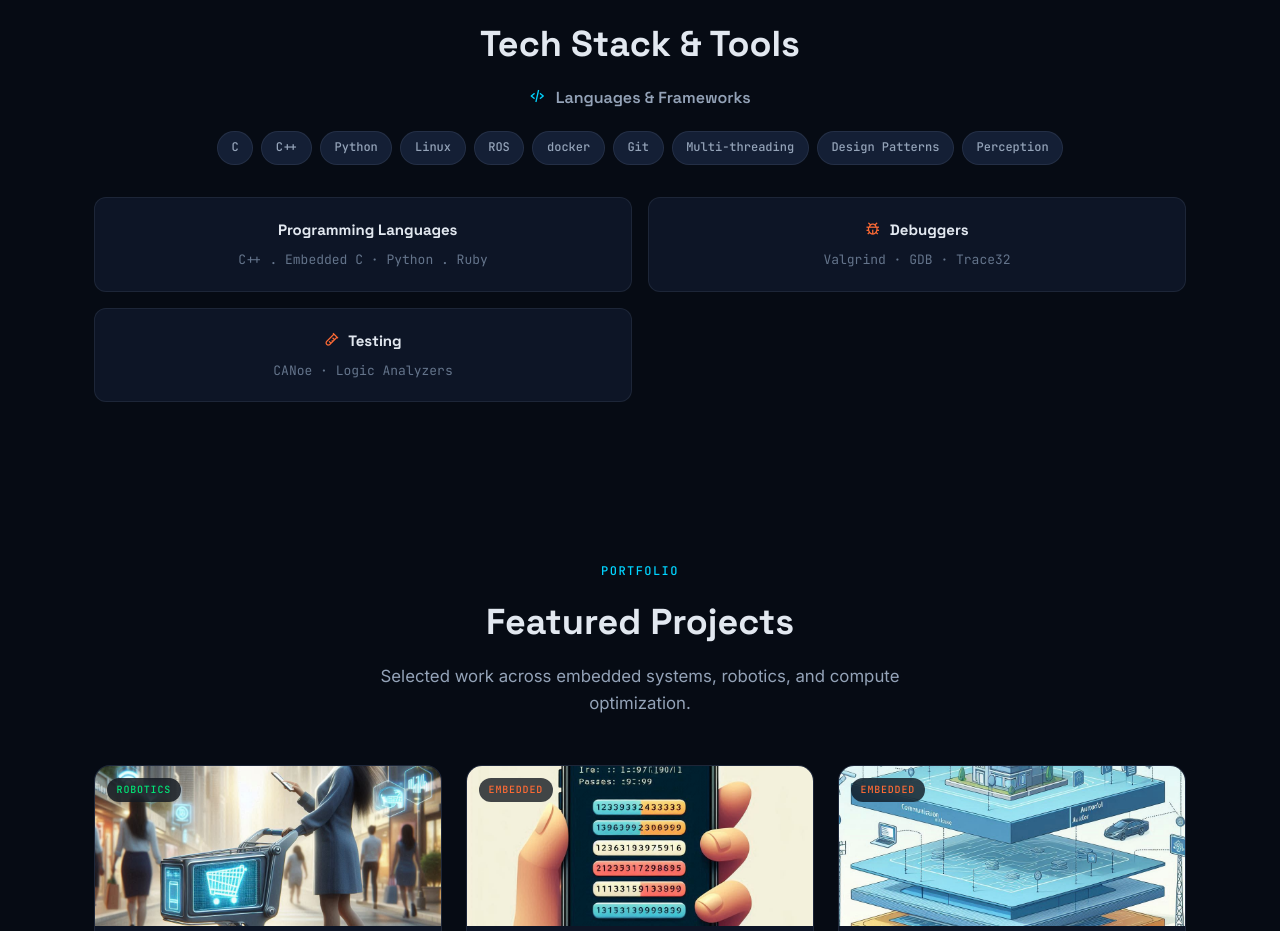
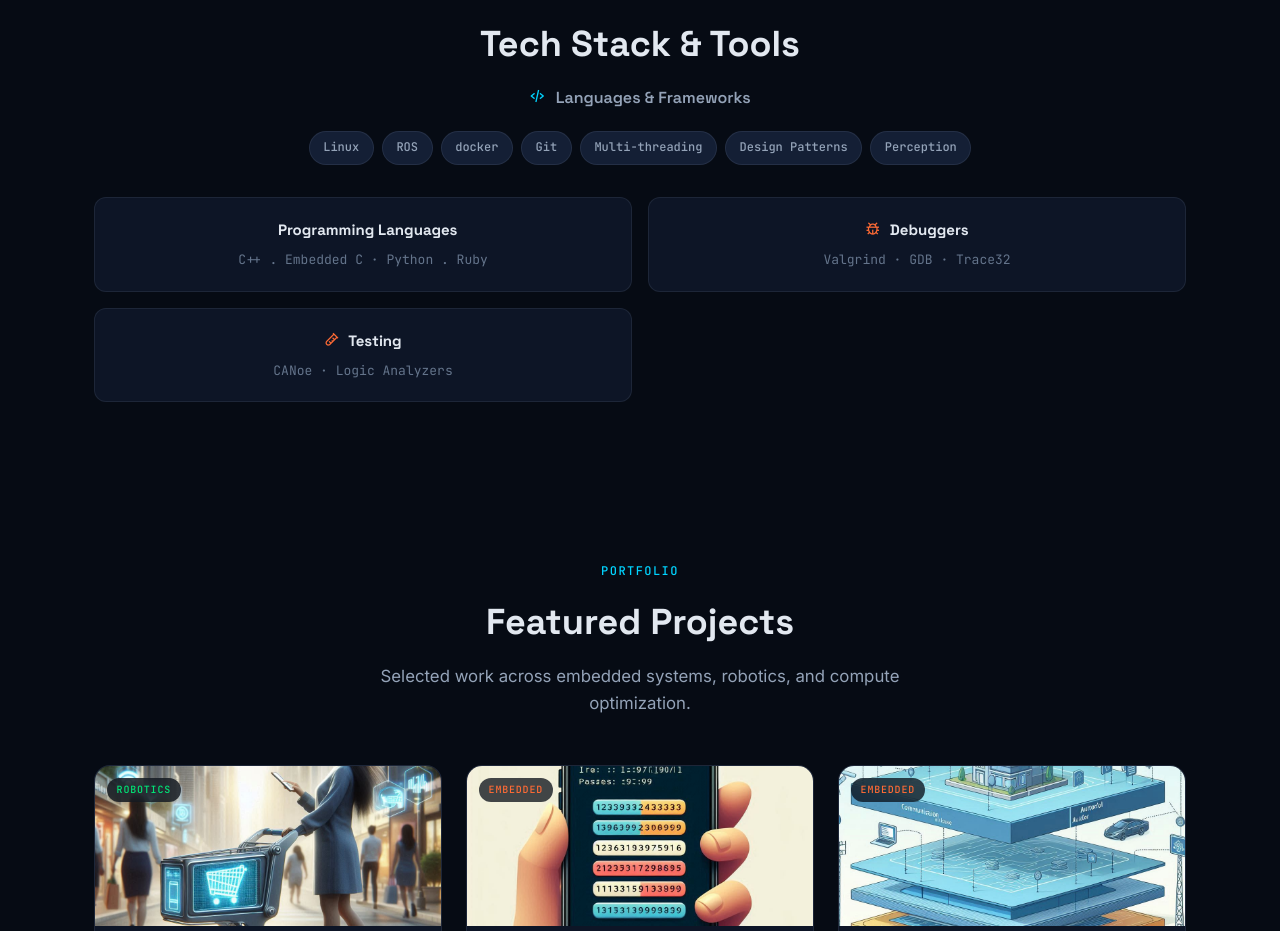
Before and after one commit to Robin005cr/Robin005cr.github.io, a React (Create React App) app: page / in a window 1280 px wide. Shown: the part 2306-3237 px from the top of the page. Built offline with nearby package versions, Linux system fonts and the light colour scheme.

Commit message:
updating CV

```diff
--- a/src/pages/Home.js
+++ b/src/pages/Home.js
@@ -43,7 +43,7 @@ const Home = () => {
   ];
 
   const techStack = [
-    'C', 'C++', 'Python', 'Linux', 'ROS', 'docker', 'Git', 'Multi-threading', 'Design Patterns', 'Perception',
+    'Linux', 'ROS', 'docker', 'Git', 'Multi-threading', 'Design Patterns', 'Perception',
   ];
 
   const projects = [
```
Also changed, not shown: 2 other files (tests, documents, lock files or other folders).
